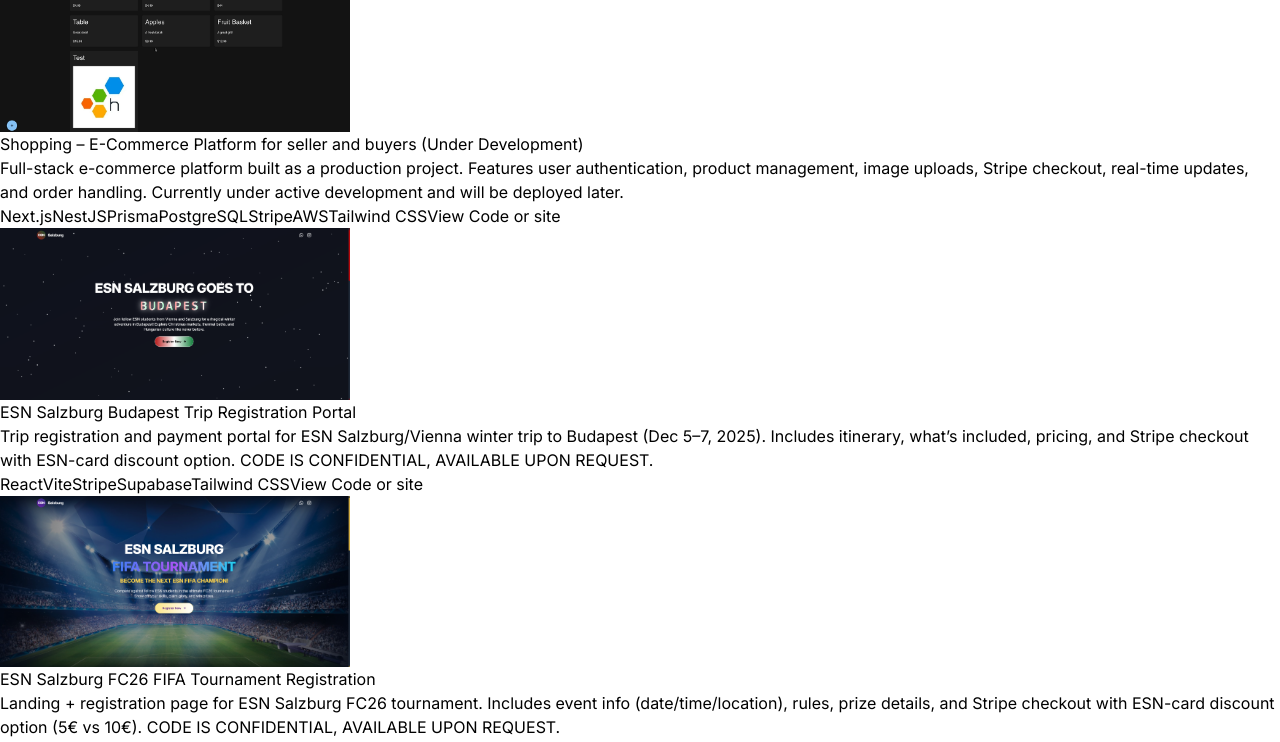
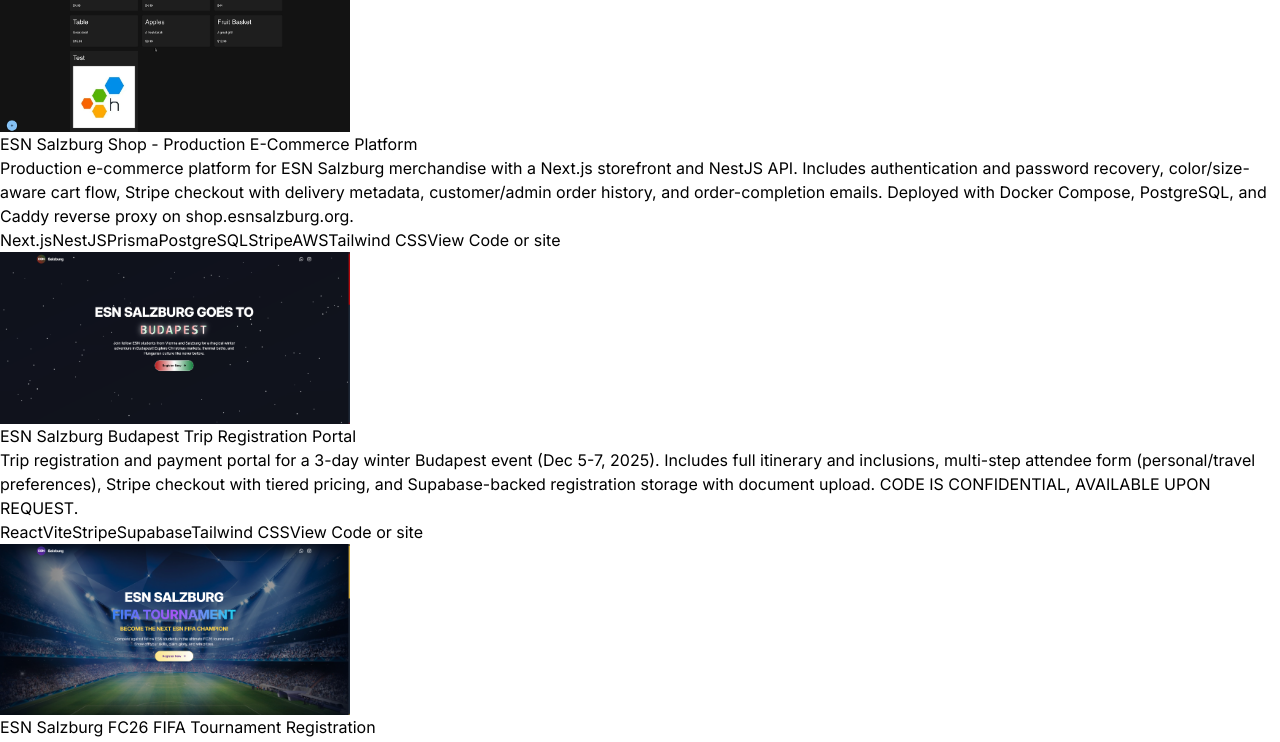
Before and after one commit to webj-khaled/Main-portfolio, a React (Vite) app: page / in a window 1280 px wide. Shown: the part 1920-2662 px from the top of the page. Built offline with nearby package versions, Linux system fonts and the light colour scheme.

Commit message:
Update Experience section in English

```diff
--- a/src/constants/index.js
+++ b/src/constants/index.js
@@ -17,47 +17,43 @@
 
 export const EXPERIENCES = [
   {
-    year: "11/2024 - Present",
-    role: "Full-Stack Developer & Scientific Designer",
-    company: "University of Salzburg & self-employed",
-    description: `Develop full-stack web and mobile applications while building AI models for biological data analysis. Create scientific illustrations and designs used as educational materials in university courses. Specialize in translating complex biological concepts into visual learning tools and computational solutions.`,
-    technologies: ["Python", "PyTorch", "React", "React Native", "Supabase", "Node.js"],
+    year: "03/2025 - 04/2026",
+    role: "Student Assistant",
+    company: "University of Salzburg",
+    description: `Worked as a student assistant in Medical Biology, creating detailed 3D structures and scientific illustrations using Adobe Illustrator and Blender. Developed didactic visuals for teaching that improved understanding of complex biological concepts. Collaborated closely with the professor, and the produced illustrations were successfully adopted as course materials.`,
+    technologies: ["Adobe Illustrator", "Blender", "3D Modeling", "Scientific Illustration"],
   },
 
   {
-    year: "06/2024 - 09/2024",
-    role: "AI Specialist & Bioinformatician",
+    year: "01/2025 - Present",
+    role: "Full-Stack Developer",
+    company: "Freelance",
+    description: `Built full-stack web and mobile applications for real client and event use cases, including authentication, admin dashboards, file uploads, and Stripe payments with React, Next.js, React Native, and Node.js/NestJS. Delivered end-to-end product workflows from requirements and data modeling to API design, debugging, testing, deployment, and cloud/service integrations (AWS, Azure, Supabase, Appwrite). Developed and integrated ML components in Python/PyTorch for data-driven features, including cell-type classification from gene expression data and protein mutation/stability prediction.`,
+    technologies: ["React", "Next.js", "React Native", "Node.js", "NestJS", "PostgreSQL", "Stripe", "AWS", "Azure", "Supabase", "Appwrite", "Python", "PyTorch"],
+  },
+
+  {
+    year: "06/2024 - 08/2024",
+    role: "Bioinformatics Intern",
     company: "University of Salzburg",
-    description: `Led the development and implementation of machine learning models to analyze large-scale genomic datasets, resulting in the identification of potential mutations. Collaborated with cross-functional teams to integrate biological data with computational models, enhancing predictive accuracy by 20%.
- Applied AI techniques to predict protein structures, significantly improving the speed and accuracy of predictions`,
-    technologies: ["Python", "Pytorch", "Scikit-learn", "Panadas"],
+    description: `Developed and implemented machine learning models with PyTorch and TensorFlow to analyze large-scale genomic datasets, identifying potential mutations with up to 95% accuracy. Collaborated with interdisciplinary teams to integrate biological data into computational models, improving predictive performance by 20%. Applied AI methods including neural networks and deep learning for protein structure prediction, increasing processing speed by 30% and accuracy by 25%.`,
+    technologies: ["Python", "PyTorch", "TensorFlow", "Deep Learning", "Bioinformatics"],
   },
   {
     year: "01/2022 - 09/2022",
     role: "Data Analyst",
-    company: "Berlitz-brazil, Brazil",
-    description: `Analyzed commercial and customer activity data from over 1000+ records, leading to
-actionable insights that improved marketing strategy, resulting in a 10% increase in customer engagement. Led data collection and cleansing efforts, processing and standardizing 10,000+ data points
-weekly to enhance accuracy for predictive models, improving model reliability by 15%. Developed and implemented a technical solution roadmap that reduced noise in sales data
- by 20%, leading to a 5% improvement in forecast accuracy.
-`,
-    technologies: ["PostgreSQL", "Python", "Matplotlib", "PowerBi"],
-  },
-  {
-    year: "05/2018 - 10/2018",
-    role: "Intern Medical Engineer",
-    company: "Cairo General Hospital",
-    description: `Designed and executed medical devices preventative maintenance plans. Calibrated and maintained incubators, patient monitors, and ventilators.`,
-    technologies: ["Medical device trouble-shooting", "ECG", "Ventilators", "ISO 27001"],
+    company: "Berlitz, Sao Paulo, Brazil",
+    description: `Analyzed sales and customer datasets (1,000+ records) and produced actionable insights that improved marketing strategy and increased customer engagement by 10%. Led data collection, cleaning, and standardization of 10,000+ data points per week, improving model reliability by 15%. Built a technical improvement roadmap that reduced sales-data noise by 20% and improved forecasting accuracy by 5%.`,
+    technologies: ["Python", "PostgreSQL", "Matplotlib", "Power BI", "Data Analysis"],
   },
 ];
 
 export const PROJECTS = [
   {
-    title: "Shopping – E-Commerce Platform for seller and buyers (Under Development)",
+    title: "ESN Salzburg Shop - Production E-Commerce Platform",
     image: project11,
     description:
-      "Full-stack e-commerce platform built as a production project. Features user authentication, product management, image uploads, Stripe checkout, real-time updates, and order handling. Currently under active development and will be deployed later.",
+      "Production e-commerce platform for ESN Salzburg merchandise with a Next.js storefront and NestJS API. Includes authentication and password recovery, color/size-aware cart flow, Stripe checkout with delivery metadata, customer/admin order history, and order-completion emails. Deployed with Docker Compose, PostgreSQL, and Caddy reverse proxy on shop.esnsalzburg.org.",
     technologies: [
       "Next.js",
       "NestJS",
@@ -67,14 +63,14 @@
       "AWS",
       "Tailwind CSS"
     ],
-    github: "https://github.com/webj-khaled/esn-shop-nestjs",
+    github: "https://shop.esnsalzburg.org/",
   },
 
   {
     title: "ESN Salzburg Budapest Trip Registration Portal",
     image: project10,
     description:
-      "Trip registration and payment portal for ESN Salzburg/Vienna winter trip to Budapest (Dec 5–7, 2025). Includes itinerary, what’s included, pricing, and Stripe checkout with ESN-card discount option. CODE IS CONFIDENTIAL, AVAILABLE UPON REQUEST.",
+      "Trip registration and payment portal for a 3-day winter Budapest event (Dec 5-7, 2025). Includes full itinerary and inclusions, multi-step attendee form (personal/travel preferences), Stripe checkout with tiered pricing, and Supabase-backed registration storage with document upload. CODE IS CONFIDENTIAL, AVAILABLE UPON REQUEST.",
     technologies: ["React", "Vite", "Stripe", "Supabase", "Tailwind CSS"],
     github: "https://esn-salzburg-budapest-trip.netlify.app/",
   },
@@ -82,7 +78,7 @@
     title: "ESN Salzburg FC26 FIFA Tournament Registration",
     image: project9,
     description:
-      "Landing + registration page for ESN Salzburg FC26 tournament. Includes event info (date/time/location), rules, prize details, and Stripe checkout with ESN-card discount option (5€ vs 10€). CODE IS CONFIDENTIAL, AVAILABLE UPON REQUEST.",
+      "Landing and registration portal for an FC26 tournament, including event details, rule set, prize breakdown, and limited-slot signup flow. Features Stripe checkout with dual pricing (€5/€10), optional membership-card upload, and Supabase persistence for participant records. CODE IS CONFIDENTIAL, AVAILABLE UPON REQUEST.",
     technologies: ["React", "Vite", "Stripe", "Supabase", "Tailwind CSS"],
     github: "https://esn-salzburg-fc26.netlify.app/",
   },
@@ -91,7 +87,7 @@
     image: project8,
     description: "An e-commerce platform for selling ESN (Erasmus Student Network) cards to international students. The website features product customization options, secure payment processing, and automatic digital card delivery. Includes admin dashboard for order management and analytics. CODE IS CONFIDENTIAL, AVAILABLE UPON REQUEST.",
     technologies: ["React", "Vite", "Stripe", "Supabase", "Tailwind CSS"],
-    github: "https://esn-salzburg.netlify.app/"
+    github: "https://card.esnsalzburg.org/"
   },
   {
     title: "Munich Trip Registration Portal",
```
